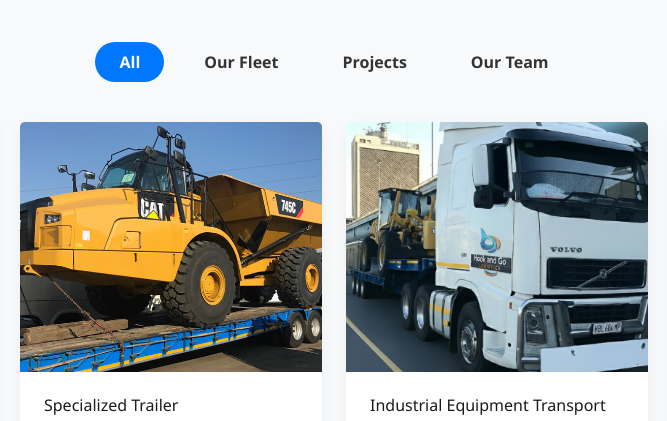
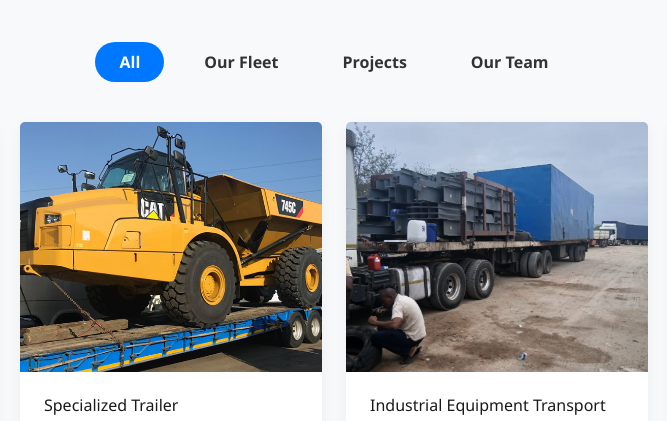
Before and after one commit to msimisidlamini40-ui/webhosthookandgo, a plain HTML site: page gallery.html in a window 1280 px wide. Shown: the part 420-841 px from the top of the page, 306-973 px from the left. Drawn offline with nearby package versions, Linux system fonts and the light colour scheme.

Commit message:
Update gallery.html

```diff
--- a/gallery.html
+++ b/gallery.html
@@ -75,7 +75,7 @@
 
                 <div class="gallery-item" data-category="projects">
                     <div class="gallery-image">
-                        <img src="Images/Fleet image.png.png" alt="Industrial Equipment Transport" title="Transportation of heavy industrial machinery">
+                        <img src="Images/Industrial fleet.png.jpeg" alt="Industrial Equipment Transport" title="Transportation of heavy industrial machinery">
                     </div>
                     <div class="gallery-caption">
                         <h3>Industrial Equipment Transport</h3>
```
